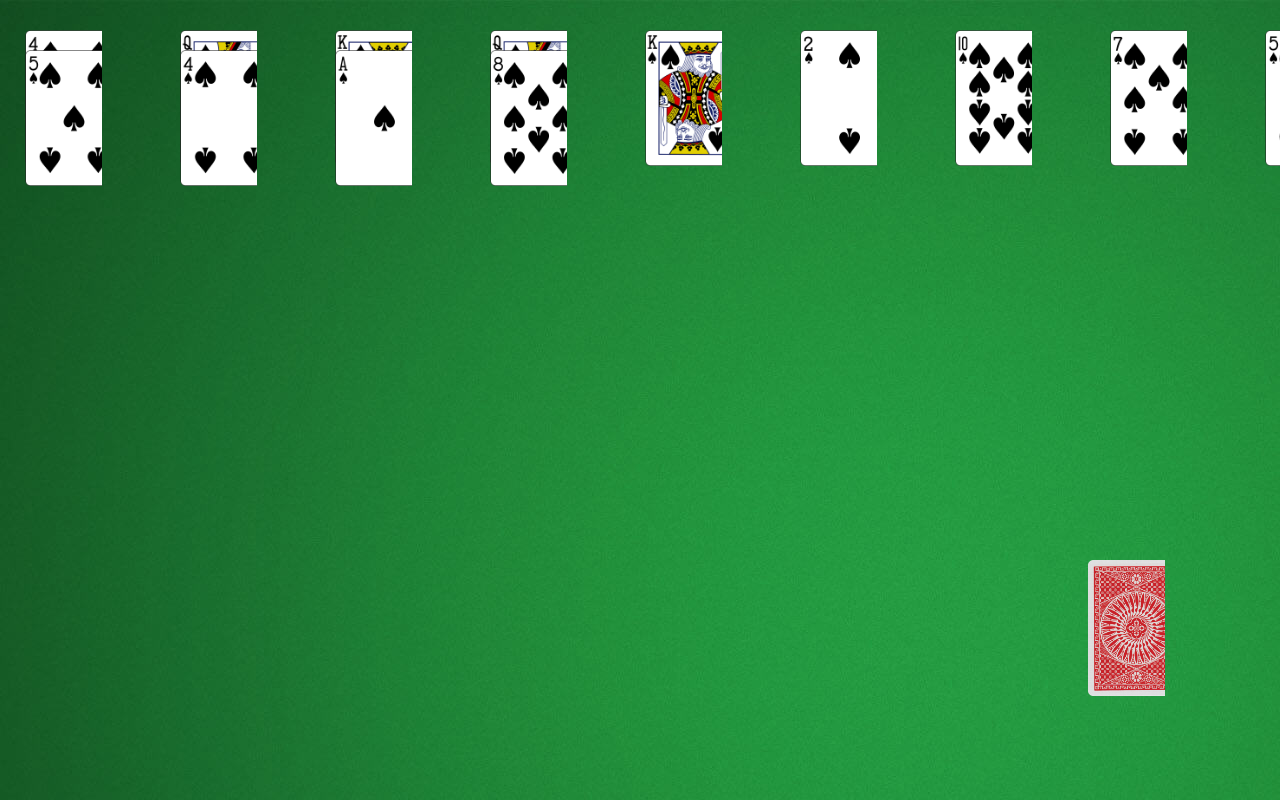
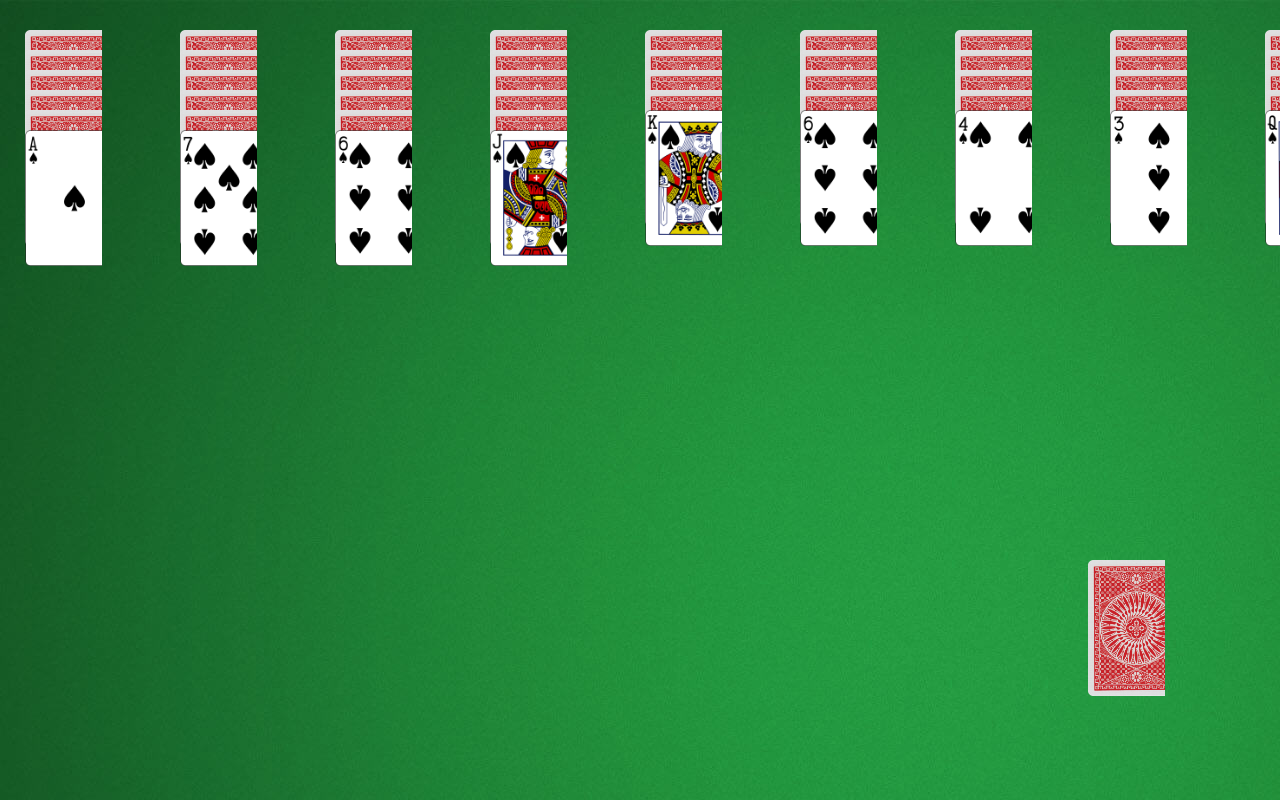
Before and after one commit to omerclskn/react-reversed-spider-solitaire, a React (Create React App) app: page / in a window 1280 px wide. Shown: the top 800 px of the page. Built offline with nearby package versions, Linux system fonts and the light colour scheme.

Commit message:
done all game logic

```diff
--- a/src/CardGenerator.js
+++ b/src/CardGenerator.js
@@ -39,10 +39,10 @@ let card_split = []
 let temp = 0
 for (let index = 0; index < 10; index++) {
     if(index < 4){
-        card_split = [...card_split, [...cards.slice((index*2)+0, (index*2)+2)]]
+        card_split = [...card_split, [...cards.slice((index*6)+0, (index*6)+6)]]
     }
     else {
-        card_split = [...card_split, [...cards.slice((index*2)+0-temp, (index*2)+1-temp)]]
+        card_split = [...card_split, [...cards.slice((index*6)+0-temp, (index*6)+5-temp)]]
         temp += 1
     }
 }
--- a/src/components/CardCol.js
+++ b/src/components/CardCol.js
@@ -18,7 +18,7 @@ const CardCol = () => {
     const [ request, setRequest ] = useState(0)
     const [ remCards, setRemCards ] = useState(card_rem)
     const [ complete, setComplete ] = useState(0)
-    const [_, forceUpdate] = useReducer((x) => x + 1, 0)
+    //const [_, forceUpdate] = useReducer((x) => x + 1, 0)
 
     const removeSelected = (remove) => {
      for (let index = 0; index < allCards.length; index++) {
@@ -101,8 +101,7 @@ const CardCol = () => {
                 let element = allCards[index];
                 if (element === null) {
                     element = createLinked(remCards.shift())
-                    console.log(element)
-                    console.log(allCards)
+                    allCards[index] = element
                 }
                 else {
                     while (element.next !== null) {
@@ -227,9 +226,9 @@ const CardCol = () => {
             onClick={handleClick(board)}
             style={{
             marginTop:(marginValue*20),
-            ...( {background: (`var(${cardType})`),
+            ...( board.val.show ? {background: (`var(${cardType})`),
                                 backgroundSize: 'cover',
-                                backgroundRepeat: 'no-repeat'} ), }}  >
+                                backgroundRepeat: 'no-repeat'} : ""), }}  >
         </div>
 
         )
```
